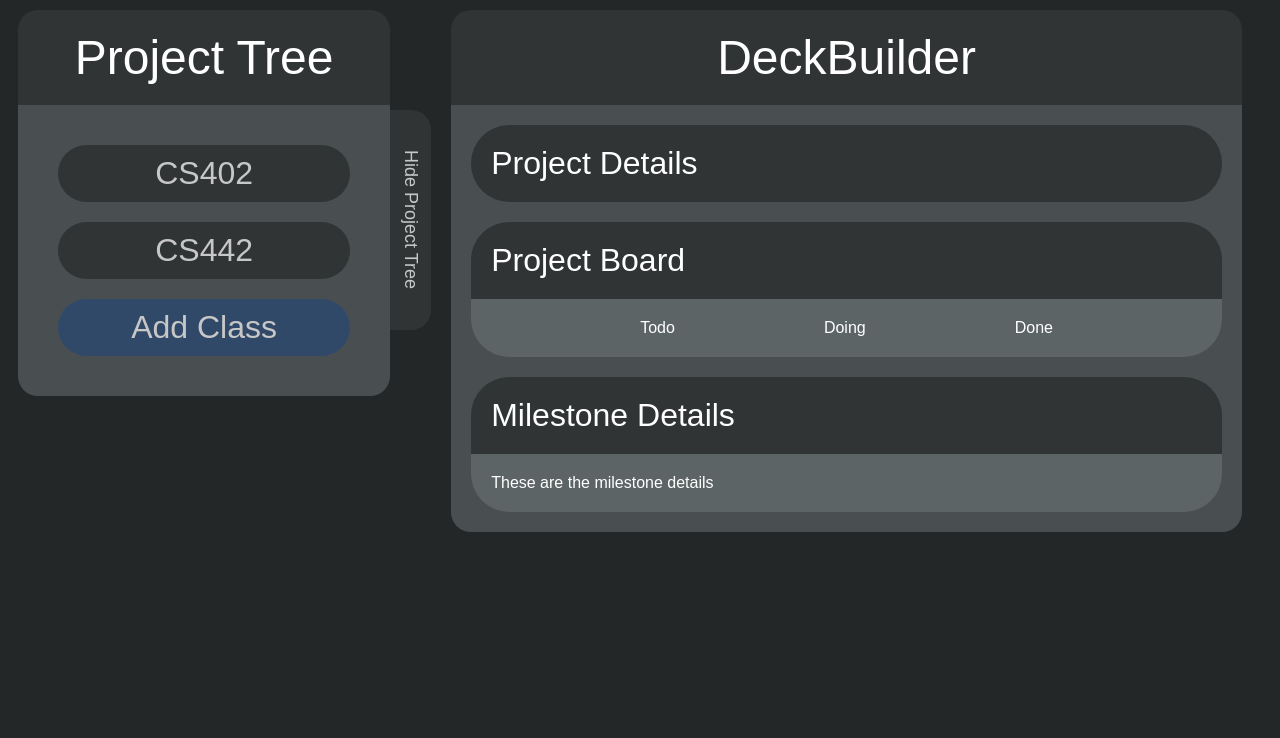
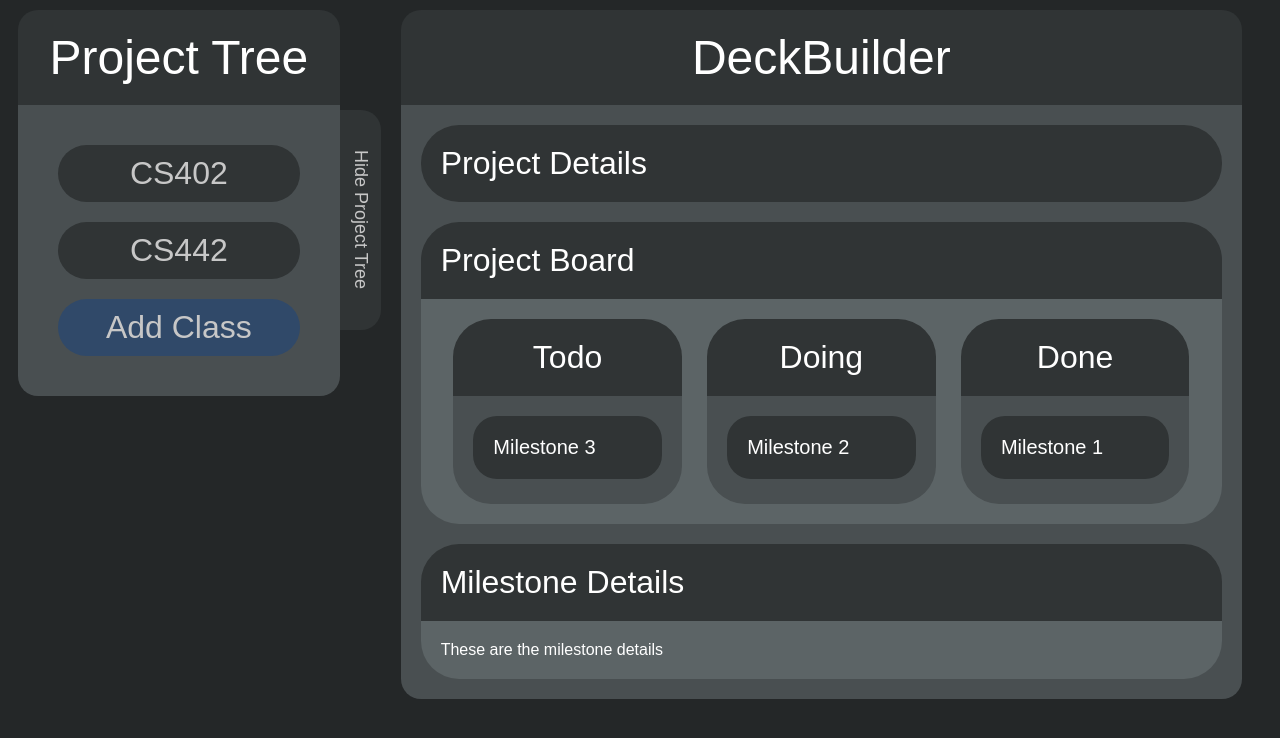
Before and after one commit to logan-larson/Storn, an Angular app in the folder client/: page /home in a window 1280 px wide. Shown: the top 738 px of the page. Built offline with nearby package versions, Linux system fonts and the light colour scheme.

Commit message:
Project Board: drag and drop milestones

```diff
--- a/client/package.json
+++ b/client/package.json
@@ -11,11 +11,13 @@
   },
   "private": true,
   "dependencies": {
-    "@angular/animations": "~11.2.4",
+    "@angular/animations": "^11.2.14",
+    "@angular/cdk": "^12.0.4",
     "@angular/common": "~11.2.4",
     "@angular/compiler": "~11.2.4",
     "@angular/core": "~11.2.4",
     "@angular/forms": "~11.2.4",
+    "@angular/material": "^12.0.4",
     "@angular/platform-browser": "~11.2.4",
     "@angular/platform-browser-dynamic": "~11.2.4",
     "@angular/router": "~11.2.4",
--- a/client/src/app/app.module.ts
+++ b/client/src/app/app.module.ts
@@ -2,6 +2,7 @@ import { NgModule } from '@angular/core';
 import { BrowserModule } from '@angular/platform-browser';
 import { FormsModule } from '@angular/forms';
 import { HttpClientModule } from '@angular/common/http';
+import { DragDropModule } from '@angular/cdk/drag-drop';
 
 import { AppRoutingModule } from './app-routing.module';
 import { AppComponent } from './app.component';
@@ -38,7 +39,8 @@ import { MilestoneDetailsComponent } from './components/home/project/milestone-d
     BrowserModule,
     AppRoutingModule,
     FormsModule,
-    HttpClientModule
+    HttpClientModule,
+    DragDropModule
   ],
   providers: [],
   bootstrap: [AppComponent]
--- a/client/src/app/components/home/project/project-board/project-board.component.css
+++ b/client/src/app/components/home/project/project-board/project-board.component.css
@@ -18,5 +18,55 @@
   border-bottom-left-radius: 38px;
   border-bottom-right-radius: 38px;
   display: flex;
-  justify-content: space-evenly;
 }
+
+.cdk-drag-preview {
+  box-sizing: border-box;
+  border-radius: 4px;
+  box-shadow: 0 5px 5px -3px rgba(0, 0, 0, 0.2),
+    0 8px 10px 1px rgba(0, 0, 0, 0.14), 0 3px 14px 2px rgba(0, 0, 0, 0.12);
+}
+
+.cdk-drag-placeholder {
+  opacity: 0;
+}
+
+.cdk-drag-animating {
+  transition: transform 250ms cubic-bezier(0, 0, 0.2, 1);
+}
+
+.milestone-list.cdk-drop-list-dragging .milestone:not(.cdk-drag-placeholder) {
+  transition: transform 250ms cubic-bezier(0, 0, 0.2, 1);
+}
+
+.milestone-list {
+  width: 30%;
+  margin: 0px auto;
+}
+
+.column-header {
+  font-size: 32px;
+  color: #fff;
+  padding: 20px;
+  background-color: #303435;
+  border-top-left-radius: 38px;
+  border-top-right-radius: 38px;
+  text-align: center;
+}
+
+.column-body {
+  background-color: #494f51;
+  color: #fff;
+  padding: 20px;
+  border-bottom-left-radius: 38px;
+  border-bottom-right-radius: 38px;
+}
+
+.milestone {
+  background-color: #303435;
+  border-radius: 24px;
+  font-size: 20px;
+  color: #fff;
+  padding: 20px;
+  margin-bottom: 5px;
+}
--- a/client/src/app/components/home/project/project-board/project-board.component.html
+++ b/client/src/app/components/home/project/project-board/project-board.component.html
@@ -1,8 +1,40 @@
 <div class="container">
   <div class="header">Project Board</div>
-  <div class="body">
-    <div>Todo</div>
-    <div>Doing</div>
-    <div>Done</div>
+  <div class="body" cdkDropListGroup>
+    <div class="milestone-list"
+    cdkDropList
+    [cdkDropListData]="board.todoColumn"
+    (cdkDropListDropped)="drop($event)">
+      <div class="column-header">Todo</div>
+      <div class="column-body">
+        <div *ngFor="let todoMilestone of board.todoColumn" class="milestone" cdkDrag>
+          {{todoMilestone.name}}
+        </div>
+      </div>
+    </div>
+
+    <div class="milestone-list"
+    cdkDropList
+    [cdkDropListData]="board.doingColumn"
+    (cdkDropListDropped)="drop($event)">
+      <div class="column-header">Doing</div>
+      <div class="column-body">
+        <div *ngFor="let doingMilestone of board.doingColumn" class="milestone" cdkDrag>
+          {{doingMilestone.name}}
+        </div>
+      </div>
+    </div>
+
+    <div class="milestone-list"
+    cdkDropList
+    [cdkDropListData]="board.doneColumn"
+    (cdkDropListDropped)="drop($event)">
+      <div class="column-header">Done</div>
+      <div class="column-body">
+        <div *ngFor="let doneMilestone of board.doneColumn" class="milestone" cdkDrag>
+          {{doneMilestone.name}}
+        </div>
+      </div>
+    </div>
   </div>
 </div>
--- a/client/src/app/components/home/project/project-board/project-board.component.ts
+++ b/client/src/app/components/home/project/project-board/project-board.component.ts
@@ -1,4 +1,6 @@
-import { Component, OnInit } from '@angular/core';
+import { Component, OnInit, Input } from '@angular/core';
+import { ProjectBoard } from 'src/app/models/ProjectBoard';
+import {CdkDragDrop, moveItemInArray, transferArrayItem} from '@angular/cdk/drag-drop';
 
 @Component({
   selector: 'app-project-board',
@@ -6,10 +8,23 @@ import { Component, OnInit } from '@angular/core';
   styleUrls: ['./project-board.component.css']
 })
 export class ProjectBoardComponent implements OnInit {
-
+  @Input() board: ProjectBoard;
   constructor() { }
 
   ngOnInit(): void {
   }
 
+  drop(event: CdkDragDrop<string[]>) {
+    if (event.previousContainer === event.container) {
+      moveItemInArray(event.container.data, event.previousIndex, event.currentIndex);
+    } else {
+      transferArrayItem(event.previousContainer.data,
+                        event.container.data,
+                        event.previousIndex,
+                        event.currentIndex);
+    }
+
+    // This is where you send an http req to server to update project
+  }
+
 }
--- a/client/src/app/components/home/project/project.component.html
+++ b/client/src/app/components/home/project/project.component.html
@@ -2,7 +2,7 @@
   <div class="title">{{ project.name }}</div>
   <div class="body">
     <app-project-details [details]="project.details"></app-project-details>
-    <app-project-board></app-project-board>
+    <app-project-board [board]="project.board"></app-project-board>
     <app-milestone-details></app-milestone-details>
   </div>
 </div>
--- a/client/src/app/services/project.service.ts
+++ b/client/src/app/services/project.service.ts
@@ -17,6 +17,11 @@ export class ProjectService {
         totalTimeEstimated: 45,
         totalTimeActual: 30,
         deadline: 69
+      },
+      board: {
+        todoColumn: [{name: "Milestone 3"}],
+        doingColumn: [{name: "Milestone 2"}],
+        doneColumn: [{name: "Milestone 1"}]
       }
     },
     { id: "2", name: "WeatherList" },
```
Also changed, not shown: client/src/app/models/Milestone.ts (+5 -5 lines), 1 other file (tests, documents, lock files or other folders).
